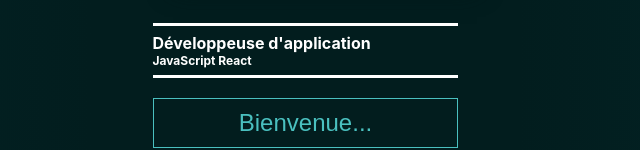
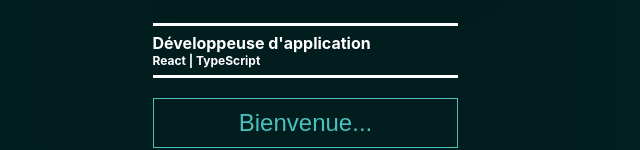
Before and after one commit to Roxanne2904/e.portfolio, a React (Create React App) app: page / in a window 1280 px wide. Shown: the part 479-629 px from the top of the page, without its empty margins (335-975 px from the left). Built offline with nearby package versions, Linux system fonts and the light colour scheme.

Commit message:
HomePage: update main javaScript by TypeScript

```diff
--- a/src/pages/Home/Home.jsx
+++ b/src/pages/Home/Home.jsx
@@ -77,7 +77,7 @@
 							<StyledSecondaryTitle width={width} height={height}>
 								Développeuse d'application
 								<StyledSubtitle width={width} height={height}>
-                  JavaScript React
+									React | TypeScript
 								</StyledSubtitle>
 							</StyledSecondaryTitle>
 							<Button title={"Bienvenue... "} width={width} height={height} />
```
Lines whose indentation alone changed are shown as unchanged.
